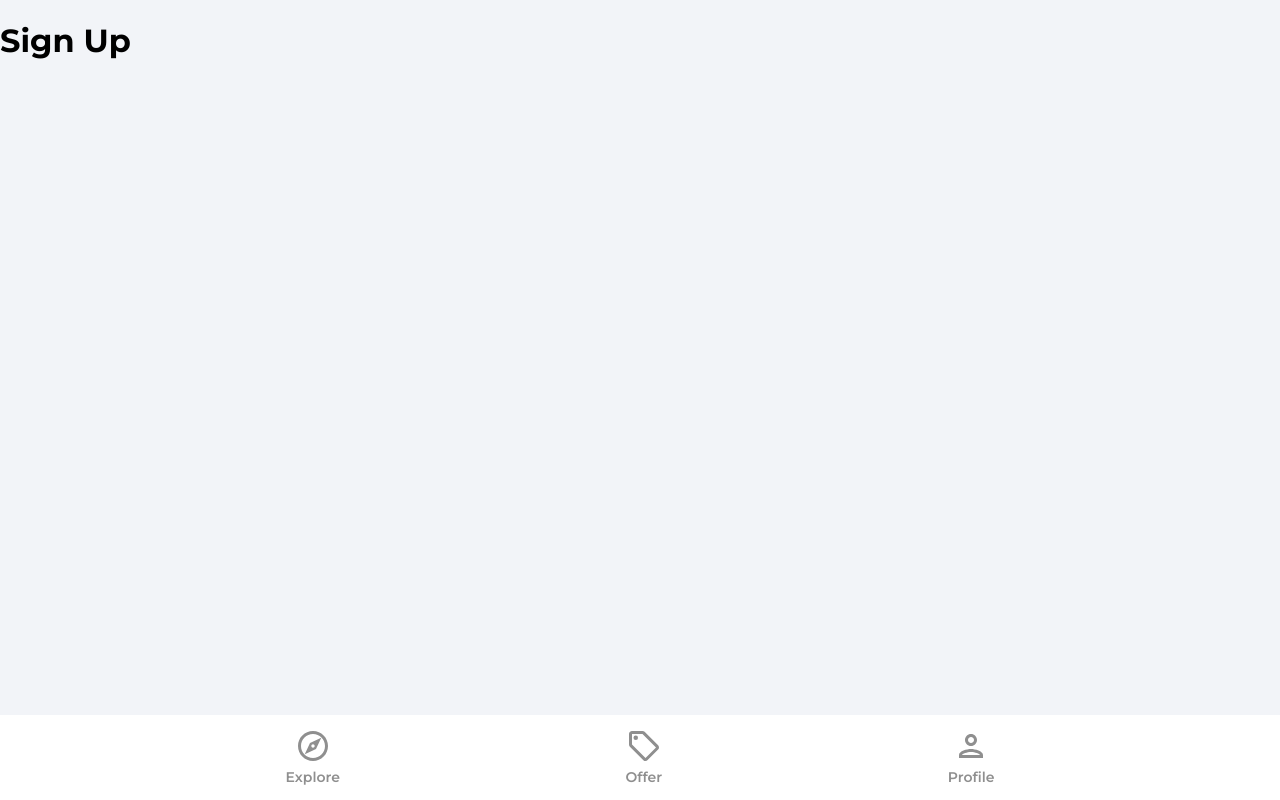
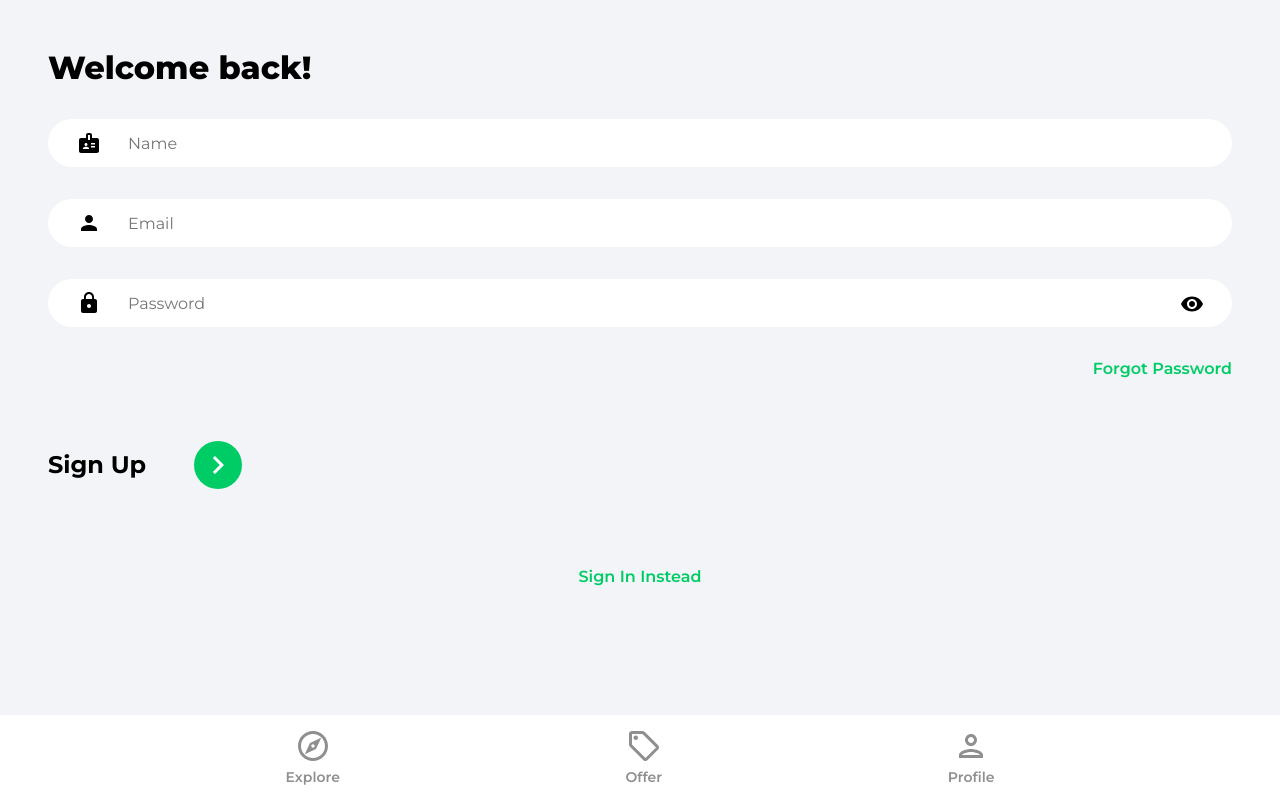
Before and after one commit to pdxchambers/housing_marketplace, a React (Create React App) app: page /sign-up in a window 1280 px wide. Built offline with nearby package versions, Linux system fonts and the light colour scheme.

Commit message:
fix show hide password button

```diff
--- a/src/pages/SignIn.jsx
+++ b/src/pages/SignIn.jsx
@@ -1,8 +1,87 @@
-import React from 'react'
+import {useState} from 'react'
+import {Link, useNavigate} from 'react-router-dom'
+import {ReactComponent as ArrowRightIcon} from '../assets/svg/keyboardArrowRightIcon.svg'
+import visibilityIcon from '../assets/svg/visibilityIcon.svg'
 
 function SignIn() {
+  const [showPassword, setShowPassword] = useState(false)
+
+  const [formData, setFormData] = useState({
+    email: '',
+    password: ''
+  })
+
+  const {email, password} = formData
+
+  const navigate = useNavigate()
+
+  const onChange = (e) => {
+    setFormData((prevState) => ({
+      ...prevState,
+     [e.target.id]: e.target.value
+    }))
+  }
+
   return (
-    <div><h1>Sign In</h1></div>
+    <>
+      <div className="pageContainer">
+        <header>
+          <p className="pageHeader">
+            Welcome back!
+          </p>
+        </header>
+        <form>
+          <input
+            type="email"
+            className="emailInput"
+            placeholder="Email"
+            id="email"
+            value={email}
+            onChange={onChange}
+          />
+          <div className="passwordInputDiv">
+            <input
+              type={showPassword ? "text" : "password"}
+              className="passwordInput"
+              placeholder="Password"
+              id="password"
+              value={password}
+              onChange={onChange}
+            />
+            <img
+              src={visibilityIcon}
+              alt="show password"
+              className="showPassword"
+              onClick={() => setShowPassword((prevState) => !prevState)}
+            />
+          </div>
+          <Link
+            to='/forgot-password'
+            className='forgotPasswordLink'
+          >
+            Forgot Password
+          </Link>
+          <div className="signInBar">
+            <p className="signInText">
+              Sign In
+            </p>
+            <button className="signInButton">
+              <ArrowRightIcon
+                fill='#ffffff'
+                width='36px'
+                height='36px'
+              />
+            </button>
+          </div>
+        </form>
+
+        {/*Google oAuth*/}
+
+        <Link to="/sign-up" className="registerLink">
+          Sign Up Instead
+        </Link>
+      </div>
+    </>
   )
 }
 
--- a/src/pages/SignUp.jsx
+++ b/src/pages/SignUp.jsx
@@ -1,8 +1,96 @@
-import React from 'react'
+import {useState} from 'react'
+import {Link, useNavigate} from 'react-router-dom'
+import {ReactComponent as ArrowRightIcon} from '../assets/svg/keyboardArrowRightIcon.svg'
+import visibilityIcon from '../assets/svg/visibilityIcon.svg'
 
 function SignUp() {
+  const [showPassword, setShowPassword] = useState(false)
+
+  const [formData, setFormData] = useState({
+    name: '',
+    email: '',
+    password: ''
+  })
+
+  const {name, email, password} = formData
+
+  const navigate = useNavigate()
+
+  const onChange = (e) => {
+    setFormData((prevState) => ({
+      ...prevState,
+     [e.target.id]: e.target.value
+    }))
+  }
+
   return (
-    <div><h1>Sign Up</h1></div>
+    <>
+      <div className="pageContainer">
+        <header>
+          <p className="pageHeader">
+            Welcome back!
+          </p>
+        </header>
+        <form>
+        <input
+            type="text"
+            className="nameInput"
+            placeholder="Name"
+            id="name"
+            value={name}
+            onChange={onChange}
+          />
+          <input
+            type="email"
+            className="emailInput"
+            placeholder="Email"
+            id="email"
+            value={email}
+            onChange={onChange}
+          />
+          <div className="passwordInputDiv">
+            <input
+              type={showPassword ? "text" : "password"}
+              className="passwordInput"
+              placeholder="Password"
+              id="password"
+              value={password}
+              onChange={onChange}
+            />
+            <img
+              src={visibilityIcon}
+              alt="show password"
+              className="showPassword"
+              onClick={() => setShowPassword((prevState) => !prevState)}
+            />
+          </div>
+          <Link
+            to='/forgot-password'
+            className='forgotPasswordLink'
+          >
+            Forgot Password
+          </Link>
+          <div className="signUpBar">
+            <p className="signUpText">
+              Sign Up
+            </p>
+            <button className="signUpButton">
+              <ArrowRightIcon
+                fill='#ffffff'
+                width='36px'
+                height='36px'
+              />
+            </button>
+          </div>
+        </form>
+
+        {/*Google oAuth*/}
+
+        <Link to="/sign-in" className="registerLink">
+          Sign In Instead
+        </Link>
+      </div>
+    </>
   )
 }
 
```
